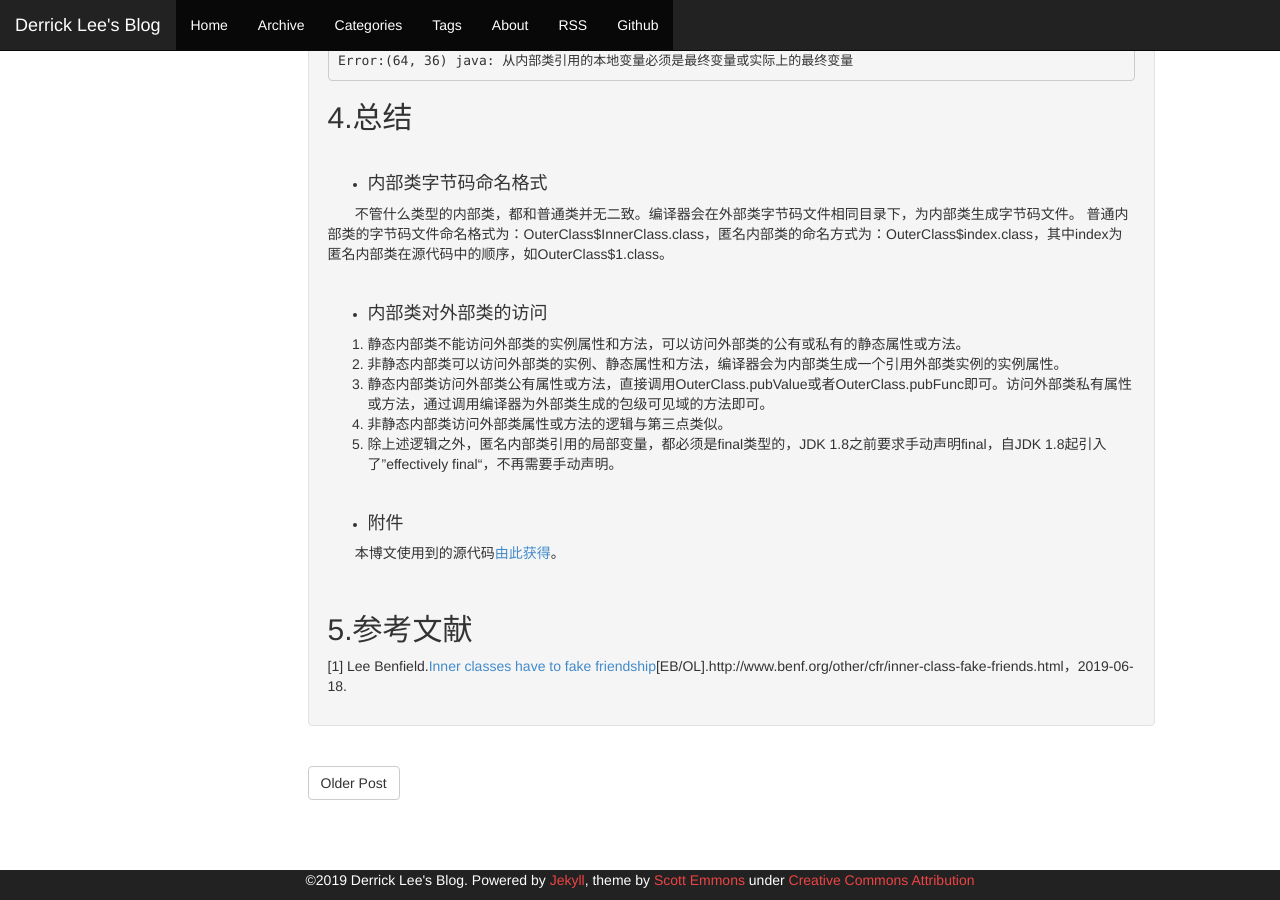
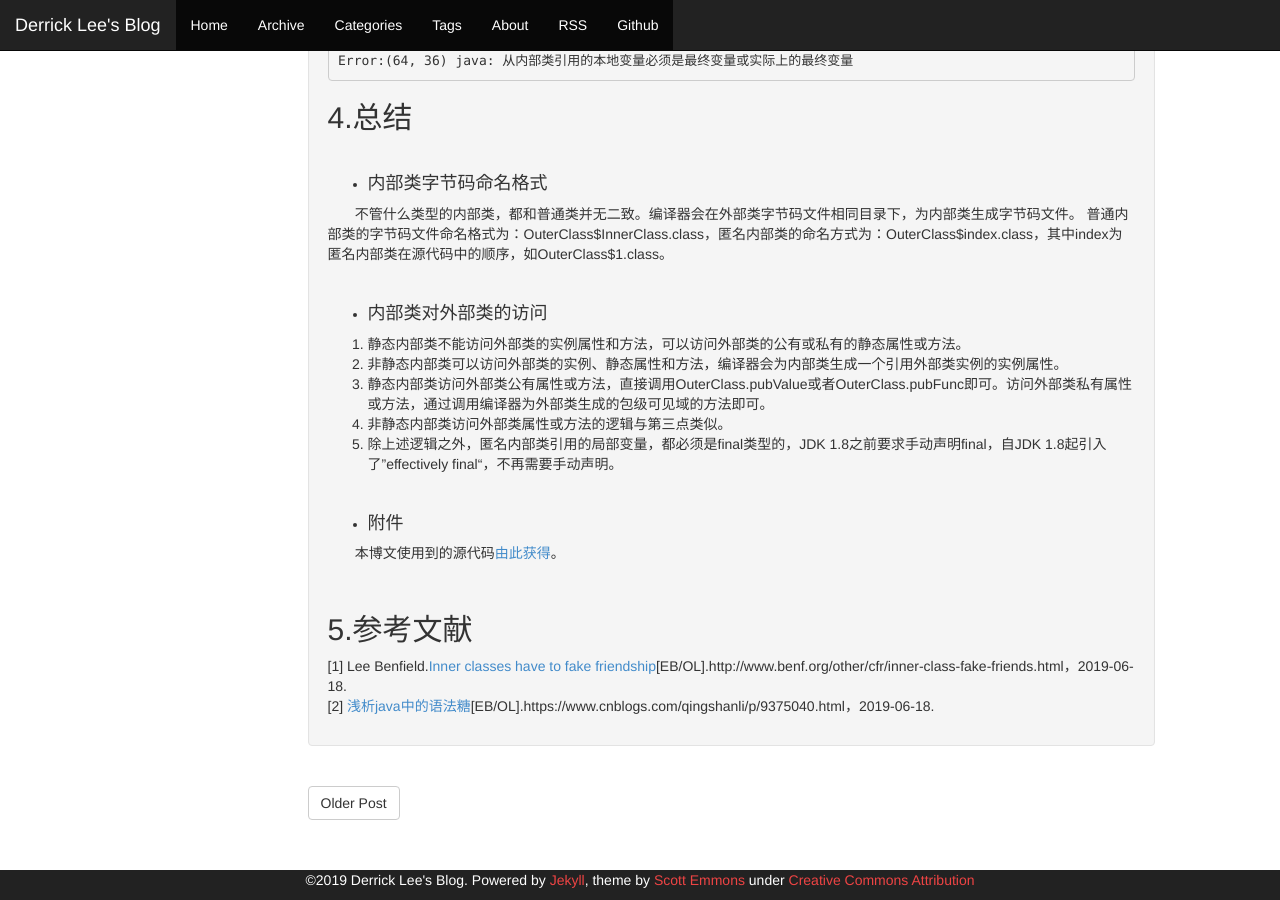
Before and after one commit to leesir/leesir.github.io, a Jekyll site: the page built from _posts/2019-06-13-java-javasuger-innerclass.md, in a window 1280 px wide and 900 px high, scrolled down 7413 px. Built offline with Jekyll 4.4.1, drawn with Linux system fonts in a browser that asks for light colours.

Commit message:
修改内容

```diff
--- a/_posts/2019-06-13-java-javasuger-innerclass.md
+++ b/_posts/2019-06-13-java-javasuger-innerclass.md
@@ -437,3 +437,4 @@ Error:(64, 36) java: 从内部类引用的本地变量必须是最终变量或
 ## 5.参考文献
 
 [1] Lee Benfield.[Inner classes have to fake friendship](http://www.benf.org/other/cfr/inner-class-fake-friends.html)[EB/OL].http://www.benf.org/other/cfr/inner-class-fake-friends.html，2019-06-18.<br>
+[2] [浅析java中的语法糖](https://www.cnblogs.com/qingshanli/p/9375040.html)[EB/OL].https://www.cnblogs.com/qingshanli/p/9375040.html，2019-06-18.<br>
```
